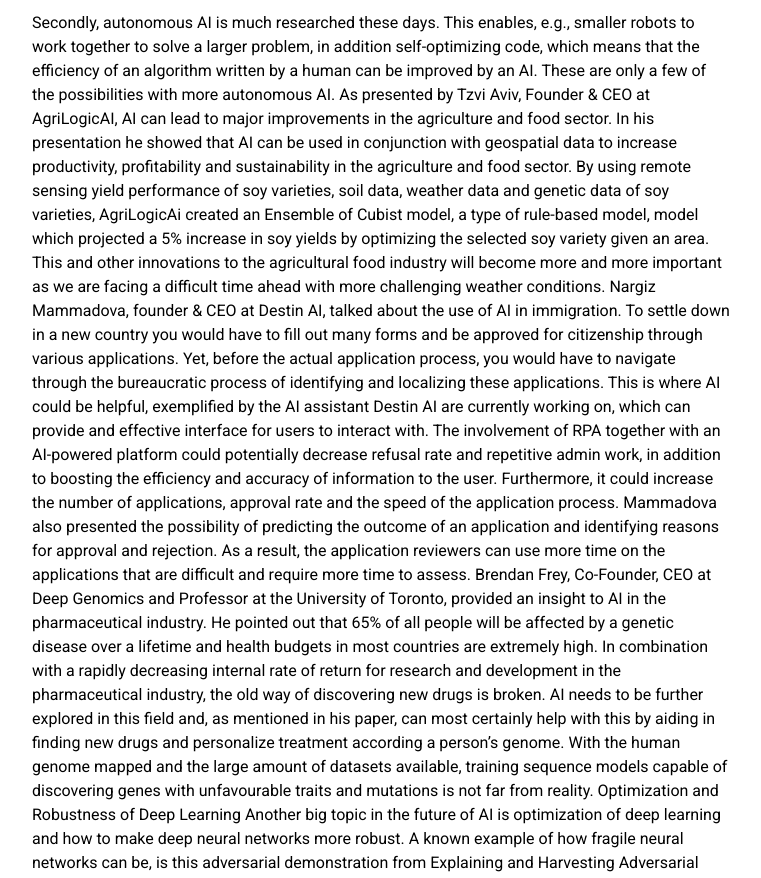
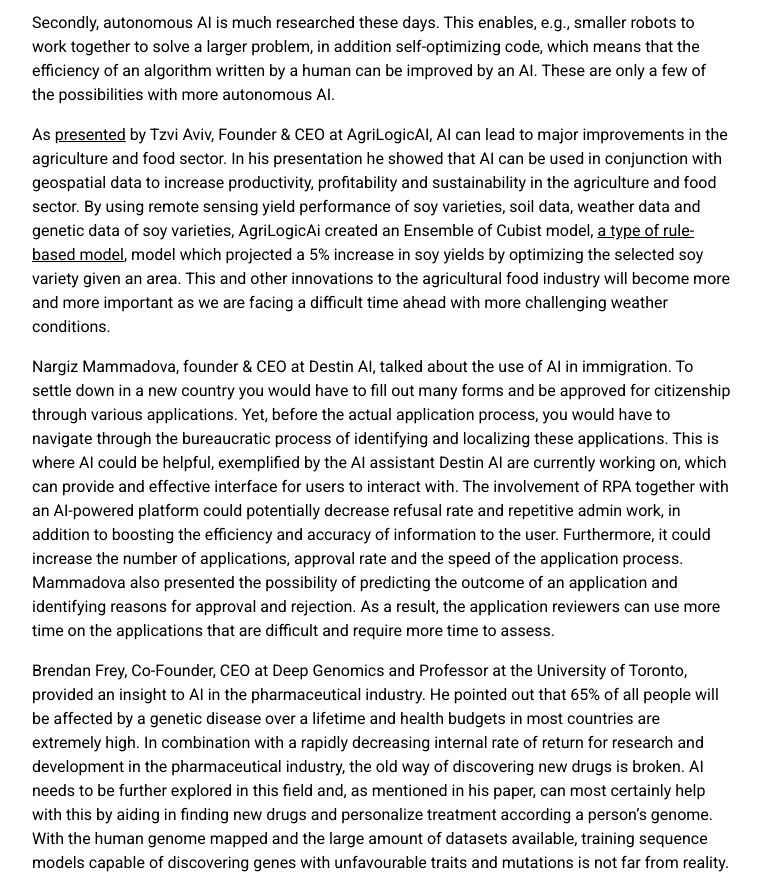
Before and after one commit to LufiCahyanti/html-activity, a plain HTML site: page index.html in a window 1280 px wide. Shown: the part 680-1558 px from the top of the page, without its empty margins (258-1019 px from the left). Drawn offline with Linux system fonts and the light colour scheme.

Commit message:
commit pertama saya

```diff
--- a/index.html
+++ b/index.html
@@ -32,19 +32,19 @@
 
      <p>In the last decade, the area of artificial intelligence (AI) has exploded with interesting and promising results. With major achievements in image recognition, speech recognition and highly complex games, AI continues to disrupt society. This blog post will discuss practical applications of AI, optimization and interpretability of deep learning models and reinforcement learning (RL), based on the <u>2018 REWORK Deep Learning Summit</u> in Toronto. Four software engineers from <u>Knowit</u> had the pleasure of travelling to Canada to attend this conference, and with renowned speakers such as Geoff Hinton attending, it turned out be an insightful experience.</p>
 
-      <h2><b>Practical Predictions and Applications of AI</b></h2>
+      <h2>Practical Predictions and Applications of AI</h2>
 
      <p> Early AI revolved around perceiving, deciding and acting. Today, the addition of learning is also in place, but due to the non-deterministic nature of the real world, decisions cannot be made purely from the facts that are given. Further development of AI will require improvements in a variety of areas. Andrew W. Moore, Dean of the School of Computer Science at Carnegie Mellon, shared his thoughts on what he thinks will be important.</p>
 
      <p> Firstly, game theory provides an improvement to the decision making capabilities of an AI model, as the most probable answer is not always the correct answer. This can be explained from his example of an AI trying to predict the whereabouts of poachers in a national park. At first, the AI performed well at predicting the location of poachers, however, after a while the poachers in the national park learned from this and went to less obvious locations. As a result of this, the AI degenerated in performance. To improve the AI, game theory was introduced. By viewing the poachers as other players in a game, the AI was able to predict where the poachers were located even though they were not necessarily located at the optimal locations.</p>
 
-      Secondly, autonomous AI is much researched these days. This enables, e.g., smaller robots to work together to solve a larger problem, in addition self-optimizing code, which means that the efficiency of an algorithm written by a human can be improved by an AI. These are only a few of the possibilities with more autonomous AI.
+     <p> Secondly, autonomous AI is much researched these days. This enables, e.g., smaller robots to work together to solve a larger problem, in addition self-optimizing code, which means that the efficiency of an algorithm written by a human can be improved by an AI. These are only a few of the possibilities with more autonomous AI.</p>
 
-      As presented by Tzvi Aviv, Founder & CEO at AgriLogicAI, AI can lead to major improvements in the agriculture and food sector. In his presentation he showed that AI can be used in conjunction with geospatial data to increase productivity, profitability and sustainability in the agriculture and food sector. By using remote sensing yield performance of soy varieties, soil data, weather data and genetic data of soy varieties, AgriLogicAi created an Ensemble of Cubist model, a type of rule-based model, model which projected a 5% increase in soy yields by optimizing the selected soy variety given an area. This and other innovations to the agricultural food industry will become more and more important as we are facing a difficult time ahead with more challenging weather conditions.
+     <p> As <u>presented</u> by Tzvi Aviv, Founder & CEO at AgriLogicAI, AI can lead to major improvements in the agriculture and food sector. In his presentation he showed that AI can be used in conjunction with geospatial data to increase productivity, profitability and sustainability in the agriculture and food sector. By using remote sensing yield performance of soy varieties, soil data, weather data and genetic data of soy varieties, AgriLogicAi created an Ensemble of Cubist model, <u>a type of rule-based model</u>, model which projected a 5% increase in soy yields by optimizing the selected soy variety given an area. This and other innovations to the agricultural food industry will become more and more important as we are facing a difficult time ahead with more challenging weather conditions.</p>
 
-      Nargiz Mammadova, founder & CEO at Destin AI, talked about the use of AI in immigration. To settle down in a new country you would have to fill out many forms and be approved for citizenship through various applications. Yet, before the actual application process, you would have to navigate through the bureaucratic process of identifying and localizing these applications. This is where AI could be helpful, exemplified by the AI assistant Destin AI are currently working on, which can provide and effective interface for users to interact with. The involvement of RPA together with an AI-powered platform could potentially decrease refusal rate and repetitive admin work, in addition to boosting the efficiency and accuracy of information to the user. Furthermore, it could increase the number of applications, approval rate and the speed of the application process. Mammadova also presented the possibility of predicting the outcome of an application and identifying reasons for approval and rejection. As a result, the application reviewers can use more time on the applications that are difficult and require more time to assess.
+     <p> Nargiz Mammadova, founder & CEO at Destin AI, talked about the use of AI in immigration. To settle down in a new country you would have to fill out many forms and be approved for citizenship through various applications. Yet, before the actual application process, you would have to navigate through the bureaucratic process of identifying and localizing these applications. This is where AI could be helpful, exemplified by the AI assistant Destin AI are currently working on, which can provide and effective interface for users to interact with. The involvement of RPA together with an AI-powered platform could potentially decrease refusal rate and repetitive admin work, in addition to boosting the efficiency and accuracy of information to the user. Furthermore, it could increase the number of applications, approval rate and the speed of the application process. Mammadova also presented the possibility of predicting the outcome of an application and identifying reasons for approval and rejection. As a result, the application reviewers can use more time on the applications that are difficult and require more time to assess.</p>
 
-      Brendan Frey, Co-Founder, CEO at Deep Genomics and Professor at the University of Toronto, provided an insight to AI in the pharmaceutical industry. He pointed out that 65% of all people will be affected by a genetic disease over a lifetime and health budgets in most countries are extremely high. In combination with a rapidly decreasing internal rate of return for research and development in the pharmaceutical industry, the old way of discovering new drugs is broken. AI needs to be further explored in this field and, as mentioned in his paper, can most certainly help with this by aiding in finding new drugs and personalize treatment according a person’s genome. With the human genome mapped and the large amount of datasets available, training sequence models capable of discovering genes with unfavourable traits and mutations is not far from reality.
+     <p> Brendan Frey, Co-Founder, CEO at Deep Genomics and Professor at the University of Toronto, provided an insight to AI in the pharmaceutical industry. He pointed out that 65% of all people will be affected by a genetic disease over a lifetime and health budgets in most countries are extremely high. In combination with a rapidly decreasing internal rate of return for research and development in the pharmaceutical industry, the old way of discovering new drugs is broken. AI needs to be further explored in this field and, as mentioned in his paper, can most certainly help with this by aiding in finding new drugs and personalize treatment according a person’s genome. With the human genome mapped and the large amount of datasets available, training sequence models capable of discovering genes with unfavourable traits and mutations is not far from reality.</p>
 
       Optimization and Robustness of Deep Learning
 
```
